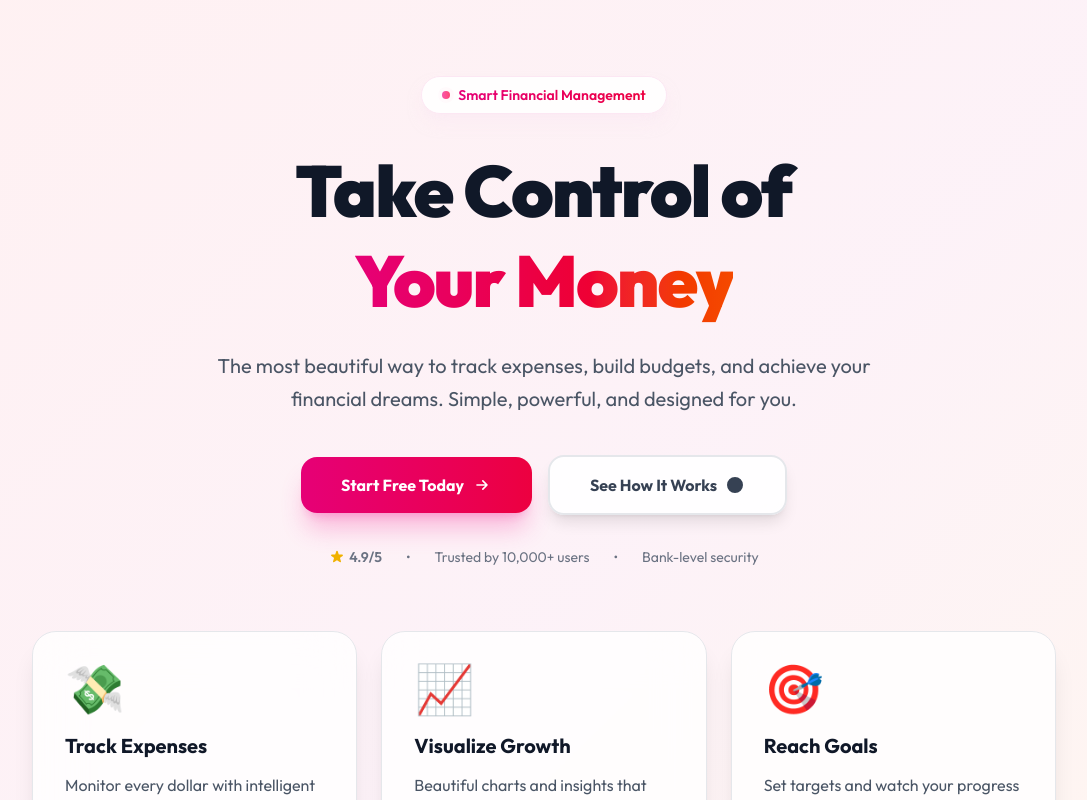
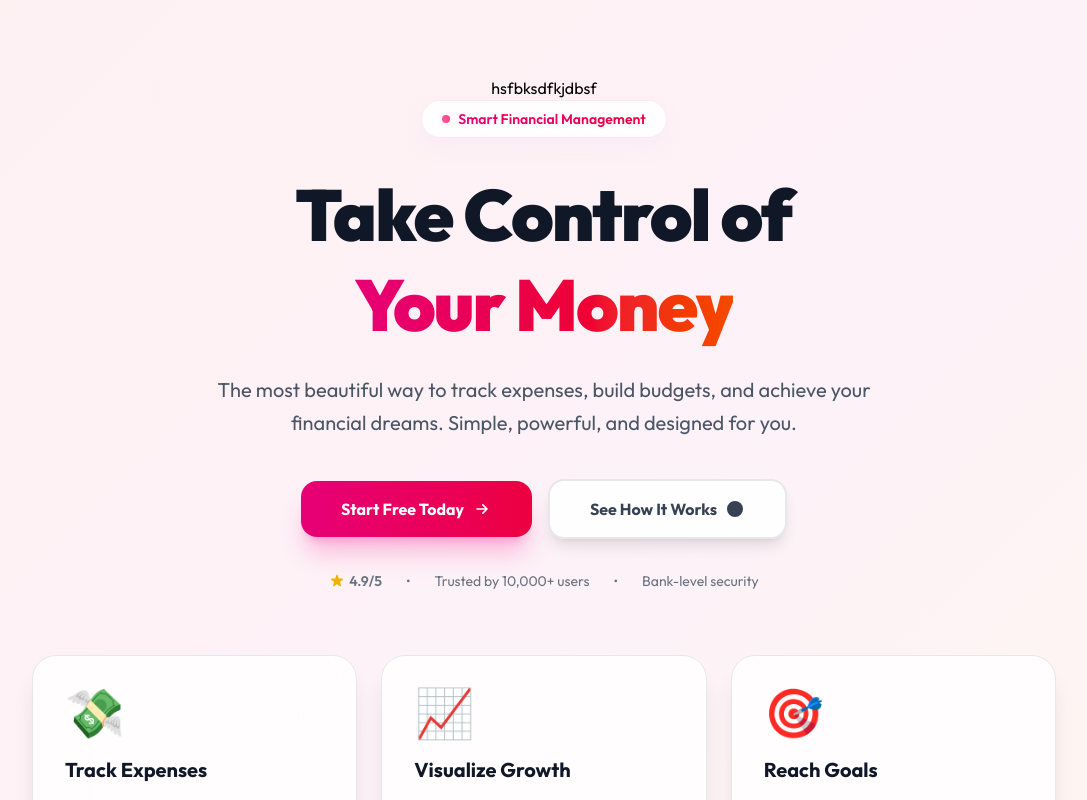
Before and after one commit to ram2005024/MERN_EXPENSE_TRACKER, a React (Vite) app in the folder client/Expense_tracker/: page / in a window 1280 px wide. Shown: the top 800 px of the page, without its empty margins (96-1183 px from the left). Built offline with nearby package versions, Linux system fonts and the light colour scheme; no server answers.

Commit message:
Initial commit

```diff
--- a/client/Expense_tracker/src/pages/Home.jsx
+++ b/client/Expense_tracker/src/pages/Home.jsx
@@ -34,6 +34,7 @@ const Home = () => {
     <div className="min-h-screen bg-gradient-to-br from-rose-50 via-pink-50 to-orange-50 relative pt-3 overflow-hidden">
       <div className="relative z-10 min-h-screen flex flex-col justify-center items-center px-6 py-16">
         {/* Main Content Container */}
+        <span>hsfbksdfkjdbsf</span>
         <div
           className={`max-w-5xl w-full transition-all duration-1000 ${
             isVisible ? "opacity-100 translate-y-0" : "opacity-0 translate-y-12"
```
